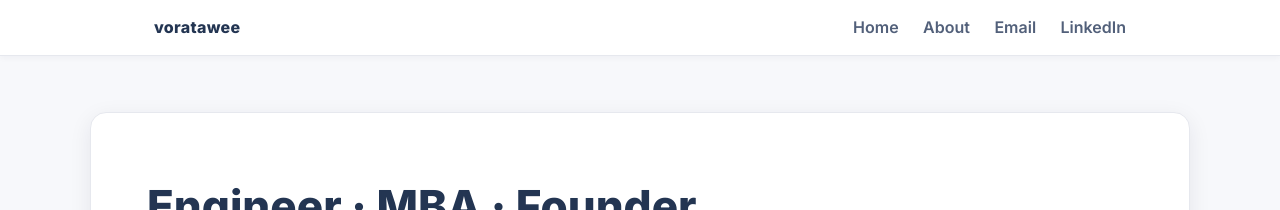
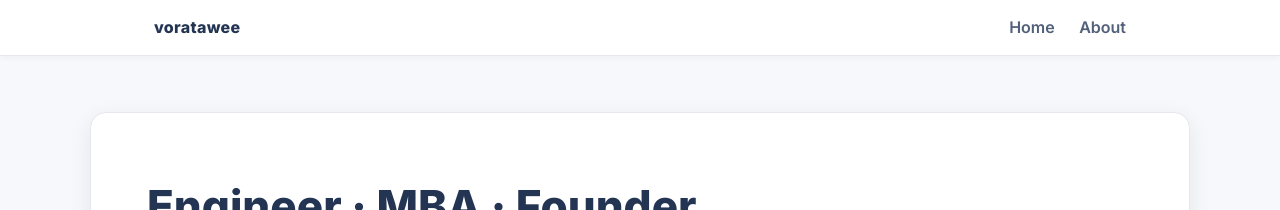
Before and after one commit to voratawee/voratawee.github.io, a Jekyll site: the page built from index.md, in a window 1280 px wide. Shown: the top 210 px of the page. Built offline with Jekyll 4.4.1, drawn with Linux system fonts in a browser that asks for light colours.

Commit message:
Update default.html

```diff
--- a/_layouts/default.html
+++ b/_layouts/default.html
@@ -18,8 +18,6 @@
       <nav class="nav">
         <a href="/">Home</a>
         <a href="/about/">About</a>
-        <a href="mailto:vora.tawee@gmail.com">Email</a>
-        <a href="https://www.linkedin.com/in/voranun-t/" target="_blank" rel="noopener">LinkedIn</a>
       </nav>
     </div>
   </header>
```
